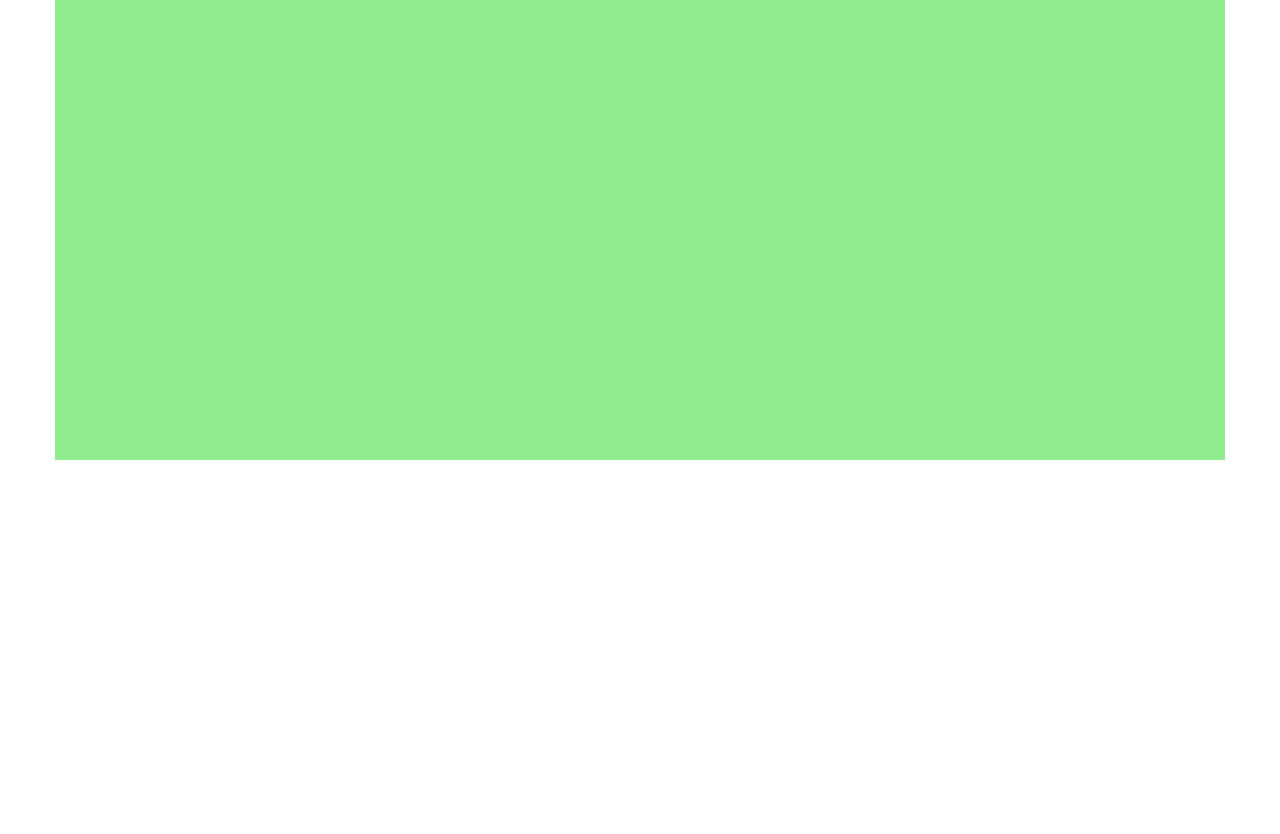
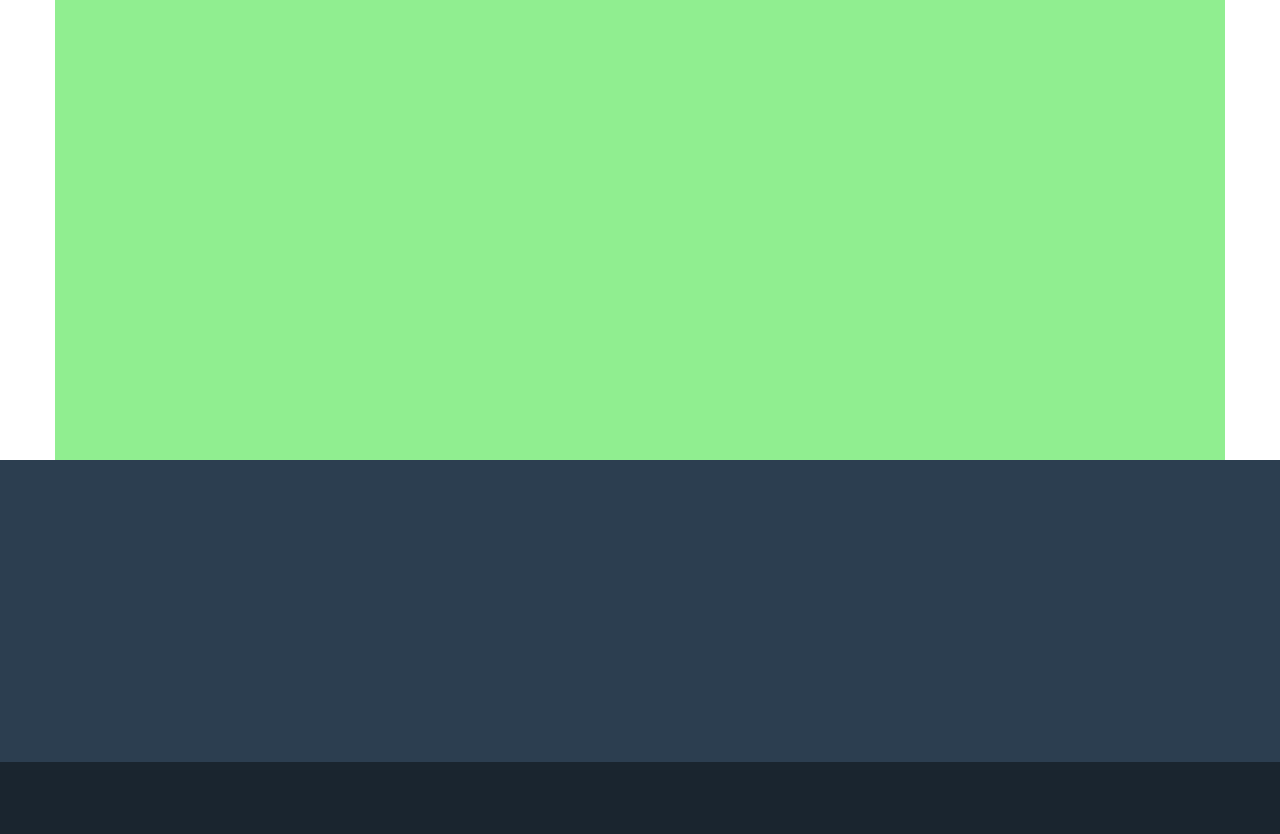
Before and after one commit to Shamo84/html-css-bootstrap-freelancer, a plain HTML site: page index.html in a window 1280 px wide. Shown: the part 2638-3472 px from the top of the page. Before the commit the page ends 3098 px from the top, so only its background shows below. Drawn offline with nearby package versions, Linux system fonts and the light colour scheme.

Commit message:
footer layout

```diff
--- a/css/style.css
+++ b/css/style.css
@@ -121,3 +121,12 @@ ul {
   height: 974px;
   background-color: lightgreen;
 }
+
+.footer-top {
+  height: 302px;
+  background-color: #2C3E50;
+}
+.footer-bottom {
+  height: 72px;
+  background-color: #1A252F;
+}
--- a/index.html
+++ b/index.html
@@ -67,7 +67,16 @@
       </div>
     </main>
     <footer>
+      <div class="fluid-container footer-top">
+        <div class="container">
 
+        </div>
+      </div>
+      <div class="fluid-container footer-bottom">
+        <div class="container">
+
+        </div>
+      </div>
     </footer>
   </body>
 </html>
```
